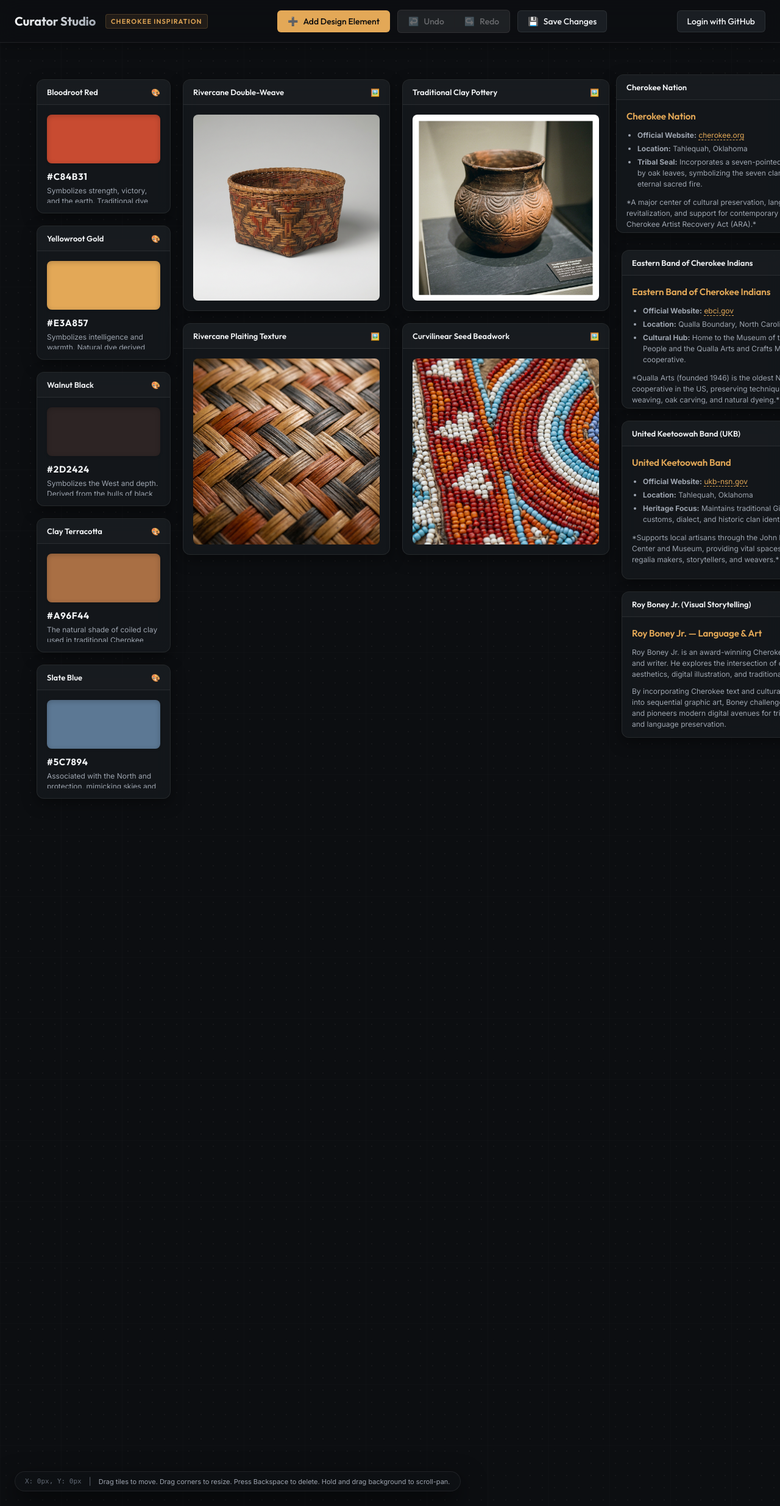
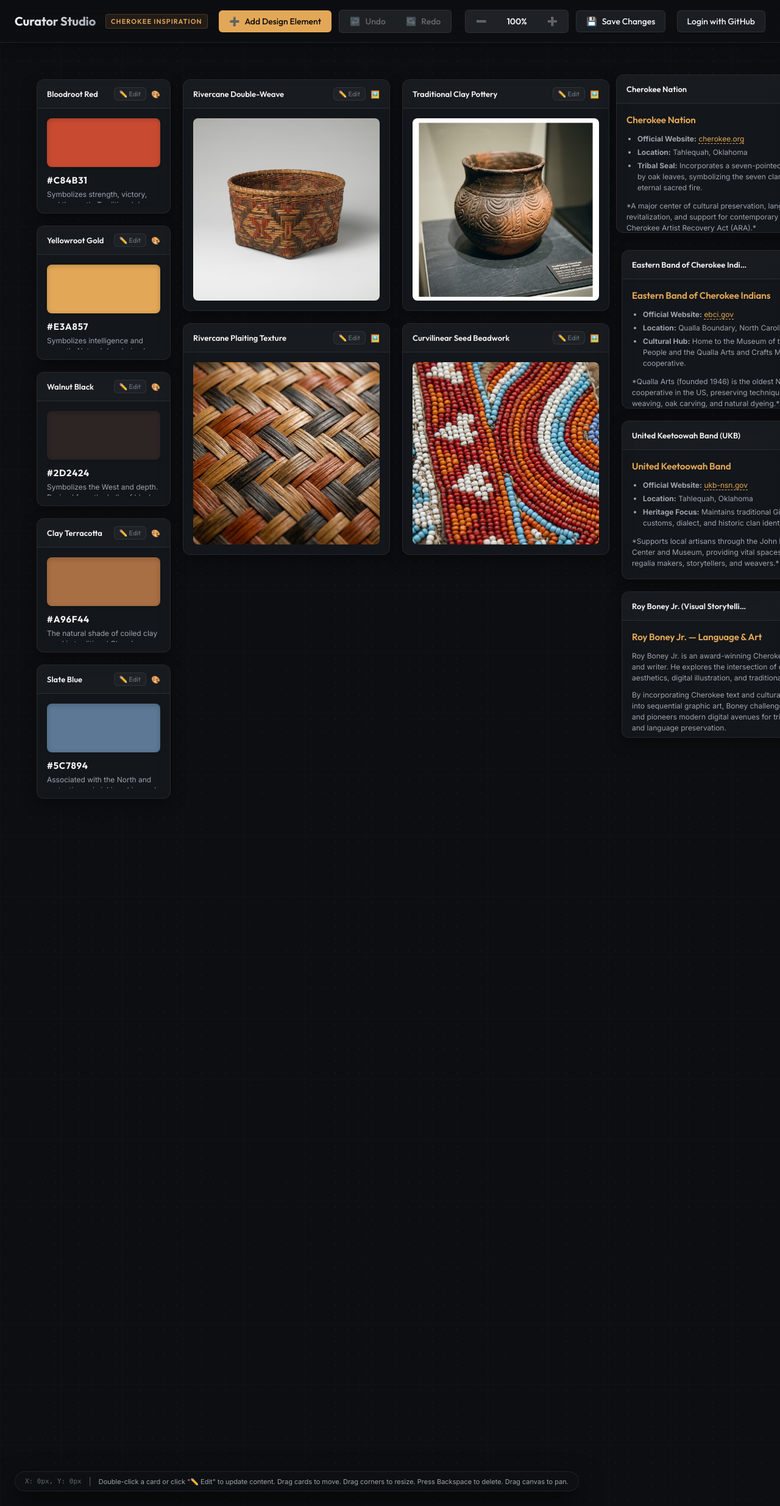
Before and after one commit to webmaven/NMCC, a PHP site: page / in a window 1280 px wide. Shown: the whole page at 61% size. Run offline with PHP 8.4, Linux system fonts and the light colour scheme.

Commit message:
feat: add canvas zoom engine, scale-invariant dragging, and highly discoverable card editing

```diff
--- a/app.js
+++ b/app.js
@@ -16,6 +16,12 @@ let isDirty = false;
 let isDragging = false;
 let isResizing = false;
 let isPanning = false;
+
+// Zoom & Editing Globals
+let zoom = 1.0;
+const MIN_ZOOM = 0.2;
+const MAX_ZOOM = 3.0;
+let editingAssetId = null;
 
 // Dragging & Resizing Math
 let startX, startY;
@@ -72,10 +78,23 @@ document.addEventListener('DOMContentLoaded', () => {
       }
     }
 
+    // Zoom Shortcuts: Cmd/Ctrl + '+', '-', '0' (Always enabled to override default browser zooming)
+    const isCmdOrCtrl = e.metaKey || e.ctrlKey;
+    if (isCmdOrCtrl) {
+      if (e.key === '=' || e.key === '+') {
+        e.preventDefault();
+        zoomIn();
+      } else if (e.key === '-') {
+        e.preventDefault();
+        zoomOut();
+      } else if (e.key === '0') {
+        e.preventDefault();
+        zoomReset();
+      }
+    }
+
     // Undo / Redo Shortcuts (Bypass when editing text inputs to preserve native field history)
     if (!isEditingText) {
-      const isCmdOrCtrl = e.metaKey || e.ctrlKey;
-
       // Undo: Cmd+Z or Ctrl+Z
       if (isCmdOrCtrl && !e.shiftKey && e.key.toLowerCase() === 'z') {
         e.preventDefault();
@@ -225,7 +244,10 @@ function createTileDOM(asset) {
   tile.innerHTML = `
     <div class="tile-header">
       <div class="tile-title">${asset.title}</div>
-      <div class="tile-type-icon">${getTypeIcon(asset.type)}</div>
+      <div class="tile-header-actions">
+        <button class="tile-edit-btn" title="Edit Card Content" onclick="event.stopPropagation(); editTile('${asset.id}')">✏️ Edit</button>
+        <div class="tile-type-icon">${getTypeIcon(asset.type)}</div>
+      </div>
     </div>
     <div class="tile-body">
       ${getTileBodyContent(asset)}
@@ -235,6 +257,7 @@ function createTileDOM(asset) {
       <button class="tb-btn" title="Bring to Front" onclick="event.stopPropagation(); changeLayer('${asset.id}', 'front')">▲</button>
       <button class="tb-btn" title="Send to Back" onclick="event.stopPropagation(); changeLayer('${asset.id}', 'back')">▼</button>
       <div class="tb-divider"></div>
+      <button class="tb-btn" title="Edit Card Content" onclick="event.stopPropagation(); editTile('${asset.id}')">✏️</button>
       <button class="tb-btn delete" title="Delete Asset" onclick="event.stopPropagation(); deleteTile('${asset.id}')">🗑️</button>
     </div>
   `;
@@ -242,6 +265,10 @@ function createTileDOM(asset) {
   // Event Listeners for Interaction
   tile.addEventListener('mousedown', (e) => startInteraction(e, asset.id, tile));
   tile.addEventListener('touchstart', (e) => startInteraction(e, asset.id, tile), { passive: false });
+  tile.addEventListener('dblclick', (e) => {
+    e.stopPropagation();
+    editTile(asset.id);
+  });
 
   board.appendChild(tile);
   return tile;
@@ -332,8 +359,8 @@ function setupCanvasControls() {
     } else if (isDragging && activeTile) {
       const clientX = e.clientX || (e.touches && e.touches[0].clientX);
       const clientY = e.clientY || (e.touches && e.touches[0].clientY);
-      const dx = clientX - startX;
-      const dy = clientY - startY;
+      const dx = (clientX - startX) / zoom;
+      const dy = (clientY - startY) / zoom;
 
       // Calculate and clamp coordinates to keep them inside the large board
       let newLeft = Math.max(0, Math.min(3200 - activeTile.offsetWidth, startLeft + dx));
@@ -344,8 +371,8 @@ function setupCanvasControls() {
     } else if (isResizing && activeTile) {
       const clientX = e.clientX || (e.touches && e.touches[0].clientX);
       const clientY = e.clientY || (e.touches && e.touches[0].clientY);
-      const dx = clientX - startX;
-      const dy = clientY - startY;
+      const dx = (clientX - startX) / zoom;
+      const dy = (clientY - startY) / zoom;
 
       // Keep min dimension 150px
       let newWidth = Math.max(160, startWidth + dx);
@@ -359,6 +386,16 @@ function setupCanvasControls() {
   // End interaction
   window.addEventListener('mouseup', () => endInteraction());
   window.addEventListener('touchend', () => endInteraction());
+
+  // Trackpad pinch-to-zoom and Ctrl+wheel / Cmd+wheel zoom on viewport
+  viewport.addEventListener('wheel', (e) => {
+    if (e.ctrlKey || e.metaKey) {
+      e.preventDefault();
+      const zoomIntensity = 0.05;
+      let newZoom = zoom + (e.deltaY < 0 ? zoomIntensity : -zoomIntensity);
+      setZoom(newZoom);
+    }
+  }, { passive: false });
 }
 
 function startInteraction(e, assetId, tileElement) {
@@ -568,10 +605,75 @@ function openModal(modal) {
 function closeAllModals() {
   modalAdd.classList.remove('active');
   modalAuth.classList.remove('active');
+
+  // Reset editing mode if it was active
+  if (editingAssetId) {
+    editingAssetId = null;
+    const modalHeader = document.querySelector('#modal-add .modal-header h2');
+    const modalSubmitBtn = document.querySelector('#modal-add .modal-footer .btn-primary');
+    if (modalHeader) modalHeader.textContent = 'Add Design Element';
+    if (modalSubmitBtn) modalSubmitBtn.textContent = 'Place on Board';
+
+    // Clear inputs
+    document.getElementById('element-title').value = '';
+    document.getElementById('color-desc').value = '';
+    document.getElementById('image-url').value = '';
+    document.getElementById('image-desc').value = '';
+    document.getElementById('text-body').value = '';
+    document.getElementById('upload-zone').querySelector('span').textContent = 'Drag and drop or Click to upload (under 2MB)';
+  }
 }
 
 function submitNewElement() {
   const titleInput = document.getElementById('element-title');
+
+  if (editingAssetId) {
+    const index = boardData.assets.findIndex(a => a.id === editingAssetId);
+    if (index === -1) return;
+
+    // Push state to undoStack before modifying
+    undoStack.push(JSON.stringify(boardData));
+    redoStack = [];
+    updateUndoRedoButtons();
+
+    const asset = boardData.assets[index];
+    asset.title = titleInput.value.trim() || `Untitled ${asset.type}`;
+
+    if (asset.type === 'color') {
+      asset.value = document.getElementById('color-picker-val').value;
+      asset.description = document.getElementById('color-desc').value.trim();
+    } else if (asset.type === 'image') {
+      const url = document.getElementById('image-url').value.trim();
+      if (!url) {
+        showToast('Please specify an image link or upload a file.', 'error');
+        return;
+      }
+      asset.url = url;
+      asset.description = document.getElementById('image-desc').value.trim();
+    } else if (asset.type === 'text') {
+      const content = document.getElementById('text-body').value.trim();
+      if (!content) {
+        showToast('Please type some card text.', 'error');
+        return;
+      }
+      asset.content = content;
+      asset.background = document.getElementById('text-bg').value;
+      asset.color = document.getElementById('text-color').value;
+    } else if (asset.type === 'motif') {
+      asset.motifType = document.getElementById('motif-select').value;
+      asset.description = document.getElementById('motif-desc').value.trim();
+    }
+
+    // Re-render and dirty check
+    renderBoard();
+    checkDirtyState();
+
+    // Close & reset
+    closeAllModals();
+    showToast('Asset updated successfully!', 'success');
+    return;
+  }
+
   const title = titleInput.value.trim() || `New ${currentTabType}`;
   const id = `${currentTabType}-${Date.now()}`;
 
@@ -840,3 +942,89 @@ function checkDirtyState() {
     markAsUnsaved();
   }
 }
+
+// ==========================================================================
+// CANVAS ZOOM ENGINE & CARD EDITING
+// ==========================================================================
+function setZoom(level) {
+  // Clamp zoom level between MIN_ZOOM (20%) and MAX_ZOOM (300%)
+  zoom = Math.max(MIN_ZOOM, Math.min(MAX_ZOOM, level));
+
+  // Apply transformation to board
+  if (board) {
+    board.style.transform = `scale(${zoom})`;
+  }
+
+  // Update button HUD indicator
+  const indicator = document.getElementById('zoom-indicator');
+  if (indicator) {
+    indicator.textContent = `${Math.round(zoom * 100)}%`;
+  }
+
+  // Update button disabled states if zoom is at limits
+  const btnZoomIn = document.getElementById('btn-zoom-in');
+  const btnZoomOut = document.getElementById('btn-zoom-out');
+  if (btnZoomIn) btnZoomIn.disabled = (zoom >= MAX_ZOOM);
+  if (btnZoomOut) btnZoomOut.disabled = (zoom <= MIN_ZOOM);
+}
+
+function zoomIn() {
+  setZoom(zoom + 0.1);
+}
+
+function zoomOut() {
+  setZoom(zoom - 0.1);
+}
+
+function zoomReset() {
+  setZoom(1.0);
+}
+
+function editTile(id) {
+  const asset = boardData.assets.find(a => a.id === id);
+  if (!asset) return;
+
+  editingAssetId = id;
+
+  // Update Modal UI labels for Editing state
+  const modalHeader = document.querySelector('#modal-add .modal-header h2');
+  const modalSubmitBtn = document.querySelector('#modal-add .modal-footer .btn-primary');
+  if (modalHeader) modalHeader.textContent = 'Edit Design Element';
+  if (modalSubmitBtn) modalSubmitBtn.textContent = 'Update Element';
+
+  // Populate Title
+  document.getElementById('element-title').value = asset.title || '';
+
+  // Hide all form sections and remove active tab class
+  const tabs = document.querySelectorAll('.type-tab');
+  tabs.forEach(t => t.classList.remove('active'));
+  document.querySelectorAll('.form-section').forEach(sec => sec.style.display = 'none');
+
+  // Activate correct tab and show correct form section
+  const targetTab = Array.from(tabs).find(t => t.dataset.type === asset.type);
+  if (targetTab) {
+    targetTab.classList.add('active');
+  }
+  currentTabType = asset.type;
+  document.getElementById(`sec-${asset.type}`).style.display = 'block';
+
+  // Populate specific fields
+  if (asset.type === 'color') {
+    document.getElementById('color-picker-val').value = asset.value || '#000000';
+    document.getElementById('color-desc').value = asset.description || '';
+  } else if (asset.type === 'image') {
+    document.getElementById('image-url').value = asset.url || '';
+    document.getElementById('image-desc').value = asset.description || '';
+    const fileLabel = document.getElementById('upload-zone').querySelector('span');
+    if (fileLabel) fileLabel.textContent = asset.url && asset.url.startsWith('data:') ? 'Base64 Encoded Image' : 'Drag and drop or Click to upload (under 2MB)';
+  } else if (asset.type === 'text') {
+    document.getElementById('text-body').value = asset.content || '';
+    document.getElementById('text-bg').value = asset.background || '#1e222b';
+    document.getElementById('text-color').value = asset.color || '#f8f9fa';
+  } else if (asset.type === 'motif') {
+    document.getElementById('motif-select').value = asset.motifType || 'star';
+    document.getElementById('motif-desc').value = asset.description || '';
+  }
+
+  openModal(modalAdd);
+}
--- a/index.html
+++ b/index.html
@@ -38,6 +38,19 @@
         </button>
       </div>
 
+      <!-- Zoom Controls Button Group -->
+      <div class="btn-group" style="margin-left: 10px;">
+        <button id="btn-zoom-out" class="btn" onclick="zoomOut()" title="Zoom Out (Cmd+- or Ctrl+-)">
+          <span>➖</span>
+        </button>
+        <button id="btn-zoom-reset" class="btn" onclick="zoomReset()" title="Reset Zoom to 1:1 (Cmd+0 or Ctrl+0)" style="min-width: 65px; font-weight: 600;">
+          <span id="zoom-indicator">100%</span>
+        </button>
+        <button id="btn-zoom-in" class="btn" onclick="zoomIn()" title="Zoom In (Cmd+= or Ctrl+=)">
+          <span>➕</span>
+        </button>
+      </div>
+
       <button id="btn-save" class="btn btn-secondary" onclick="commitBoardData()" title="Commit board layout back to gh-pages branch">
         <span>💾</span> Save Changes
       </button>
@@ -72,7 +85,7 @@
   <div class="canvas-hud">
     <span id="hud-coords" class="hud-coordinates">X: 0px, Y: 0px</span>
     <span style="color: var(--text-muted); font-size: 12px;">|</span>
-    <span style="font-size: 11px; color: var(--text-secondary);">Drag tiles to move. Drag corners to resize. Press Backspace to delete. Hold and drag background to scroll-pan.</span>
+    <span style="font-size: 11px; color: var(--text-secondary);">Double-click a card or click "✏️ Edit" to update content. Drag cards to move. Drag corners to resize. Press Backspace to delete. Drag canvas to pan.</span>
   </div>
 
   <!-- ==========================================================================
--- a/style.css
+++ b/style.css
@@ -360,7 +360,36 @@ header {
   white-space: nowrap;
   overflow: hidden;
   text-overflow: ellipsis;
-  max-width: 80%;
+  max-width: 55%;
+}
+
+.tile-header-actions {
+  display: flex;
+  align-items: center;
+  gap: 8px;
+}
+
+.tile-edit-btn {
+  font-family: 'Outfit', sans-serif;
+  font-size: 11px;
+  font-weight: 500;
+  color: var(--text-muted);
+  cursor: pointer;
+  padding: 3px 8px;
+  border-radius: 6px;
+  background: rgba(255, 255, 255, 0.03);
+  border: 1px solid rgba(255, 255, 255, 0.08);
+  transition: all 0.15s ease;
+  display: flex;
+  align-items: center;
+  gap: 4px;
+}
+
+.tile-edit-btn:hover {
+  color: var(--accent-gold);
+  background: rgba(227, 168, 87, 0.1);
+  border-color: rgba(227, 168, 87, 0.3);
+  box-shadow: 0 2px 6px rgba(0, 0, 0, 0.2);
 }
 
 .tile-type-icon {
```
